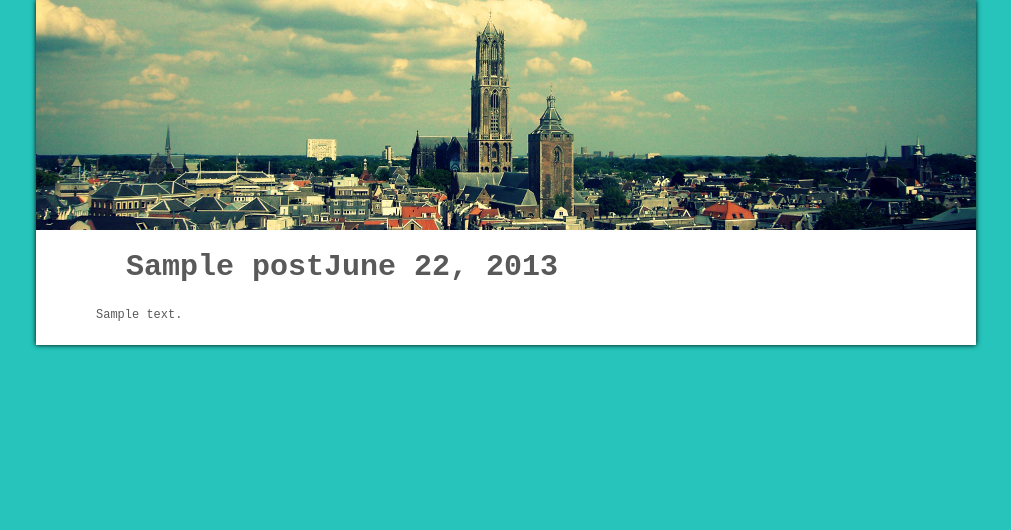
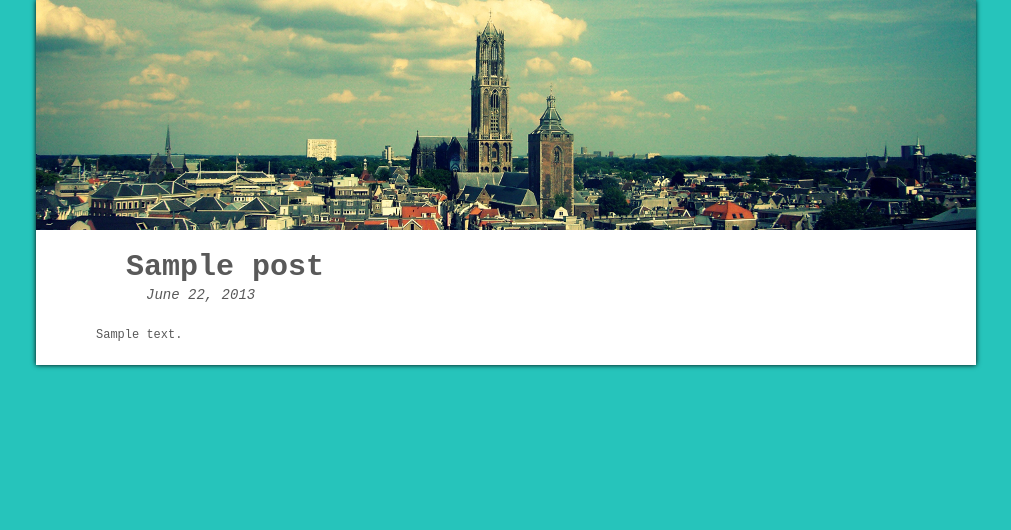
Before and after one commit to timmuller/2offtheroad, a WordPress theme: template wp-content/themes/2offtheroad/single.php in a window 1280 px wide. Shown: the top 530 px of the page, without its empty margins (134-1145 px from the left). Run offline with PHP 8.4 and a stand-in for WordPress, Linux system fonts and the light colour scheme; the site name, menu and one post (Sample post) are stand-ins, and other content is empty.

Commit message:
date style

```diff
--- a/wp-content/themes/2offtheroad/single.php
+++ b/wp-content/themes/2offtheroad/single.php
@@ -3,7 +3,8 @@
 ?>
 <div class="blog">
 <?php if (have_posts()) : while (have_posts()) : the_post(); ?>
-	<h1><?php the_title() ?><span><?php the_date() ?></span></h1>
+	<h1><?php the_title() ?></h1>
+	<span class="date"><?php the_date() ?></span>
 	<div class="blogcontent">
 	  <?php the_content() ?>
 	</div>
--- a/wp-content/themes/2offtheroad/style.css
+++ b/wp-content/themes/2offtheroad/style.css
@@ -261,8 +261,10 @@ div.article-footer span {
 .bread_crumb li:last-child:after {
     content : '';
 }
-.blog h1{
-
+.blog .date {
+	margin-left:	50px;
+	font-size:	14px;
+	font-style:	italic;
 }
 .blogcontent {
 	font-size:		12px;
```
